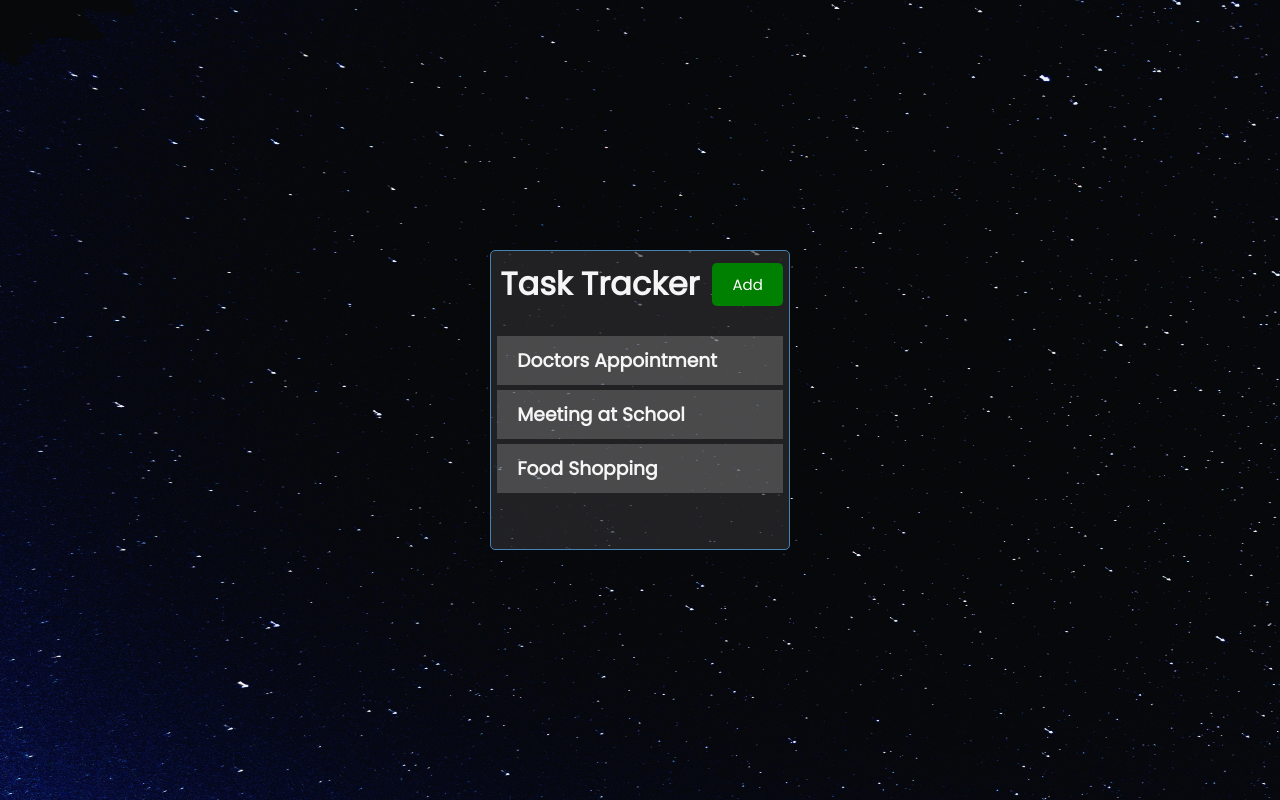
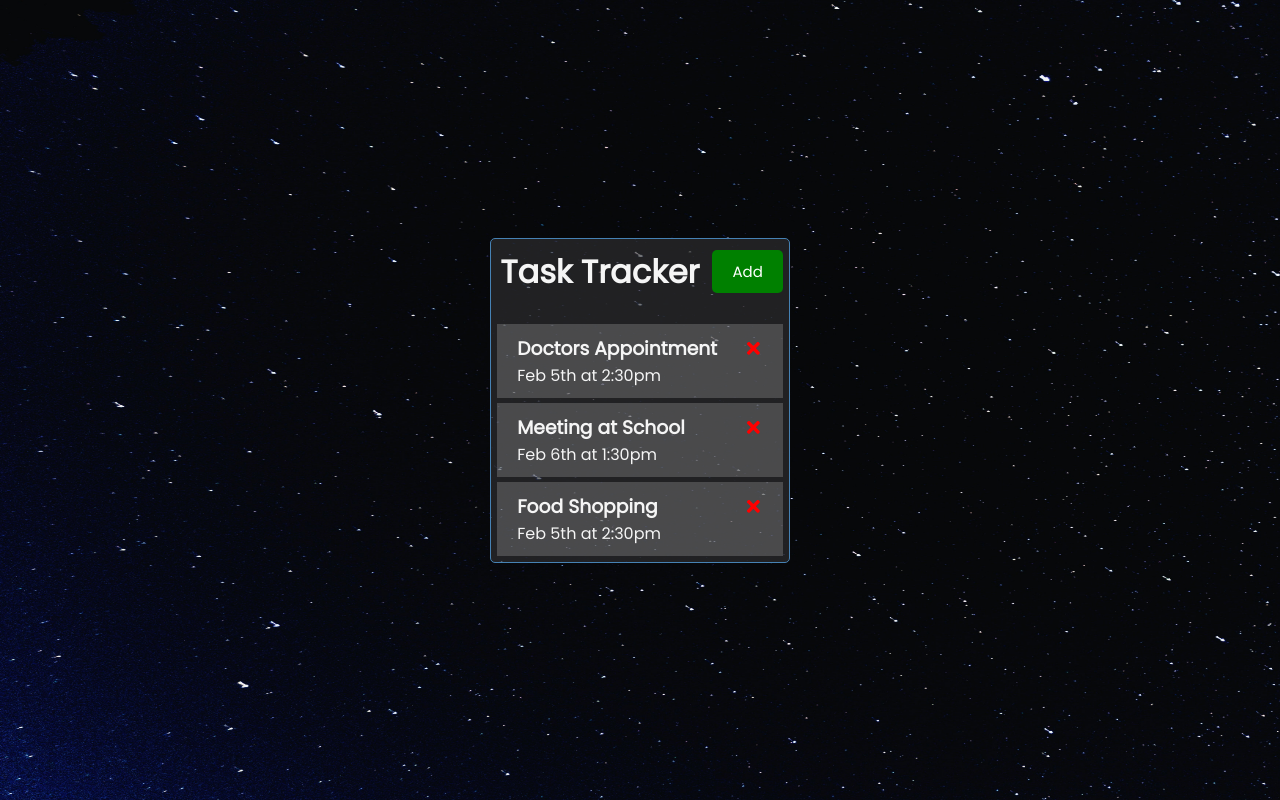
Before and after one commit to dbybanez/react-task-tracker, a React (Create React App) app: page / in a window 1280 px wide. Built offline with nearby package versions, Linux system fonts and the light colour scheme.

Commit message:
add react icons

```diff
--- a/package.json
+++ b/package.json
@@ -8,6 +8,7 @@
     "@testing-library/user-event": "^13.5.0",
     "react": "^18.2.0",
     "react-dom": "^18.2.0",
+    "react-icons": "^4.6.0",
     "react-scripts": "5.0.1",
     "web-vitals": "^2.1.4"
   },
--- a/src/components/Task.js
+++ b/src/components/Task.js
@@ -1,7 +1,10 @@
+import { FaTimes } from 'react-icons/fa'
+
 const Task = ({ task }) => {
   return (
     <div className="task">
-      <h3>{task.text}</h3>
+      <h3>{task.text} <FaTimes style={{ color: 'red', cursor: 'pointer' }}/></h3>
+      <p>{task.day}</p>
     </div>
   )
 }
```
Also changed, not shown: 1 other file (tests, documents, lock files or other folders).
